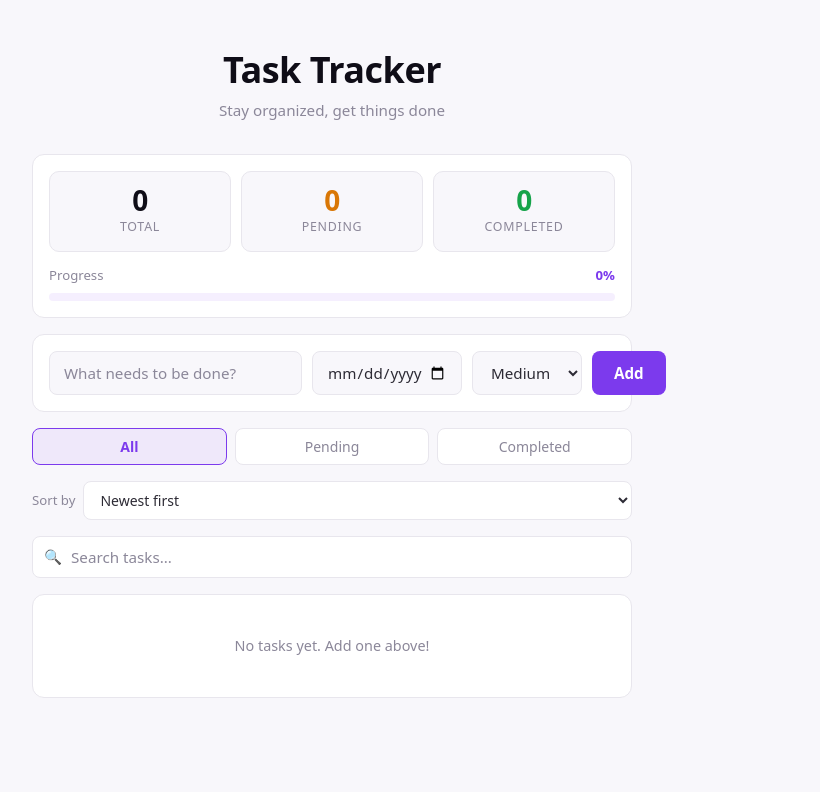
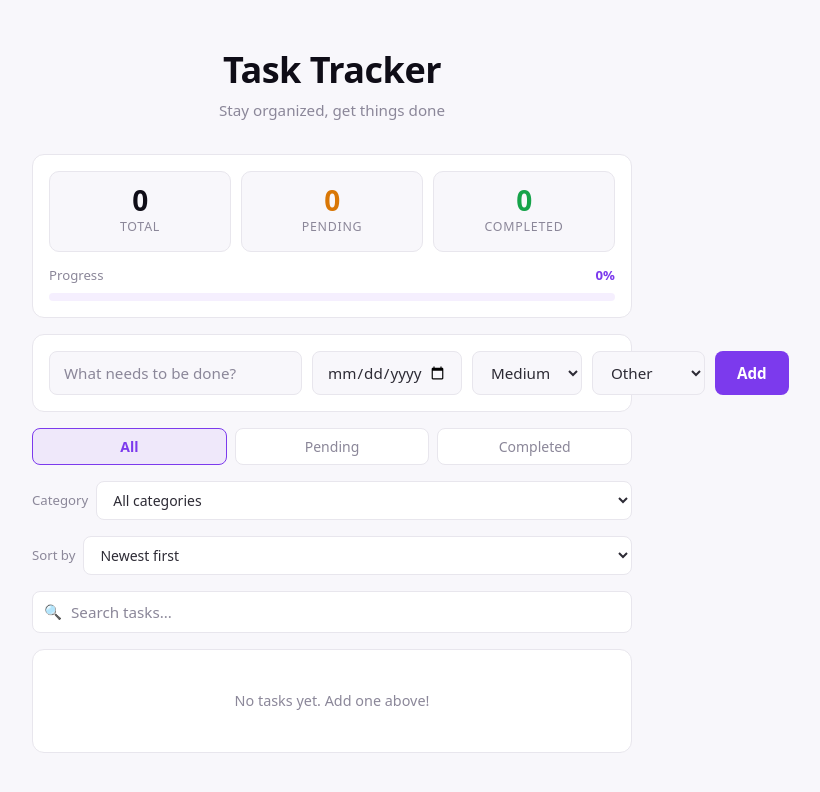
Before and after one commit to Mshega/task-tracker, a React (Vite) app: page / in a window 1280 px wide. Shown: the top 792 px of the page, without its empty margins (308-1128 px from the left). Built offline with nearby package versions, Linux system fonts and the light colour scheme.

Commit message:
task category

```diff
--- a/src/App.css
+++ b/src/App.css
@@ -637,3 +637,56 @@
   border-color: var(--accent);
   box-shadow: 0 0 0 3px var(--accent-glow);
 }
+
+/* ── Category filter ───────────────────────────────── */
+.category-filter {
+  display: flex;
+  align-items: center;
+  gap: 8px;
+}
+
+.category-filter__label {
+  font-size: 0.825rem;
+  color: var(--text-muted);
+  white-space: nowrap;
+}
+
+.category-filter__select {
+  flex: 1;
+  padding: 8px 12px;
+  font-size: 0.875rem;
+  font-family: inherit;
+  color: var(--text);
+  background: var(--surface);
+  border: 1px solid var(--border);
+  border-radius: 8px;
+  cursor: pointer;
+  outline: none;
+  transition: border-color 0.2s, box-shadow 0.2s;
+}
+
+.category-filter__select:focus {
+  border-color: var(--accent);
+  box-shadow: 0 0 0 3px var(--accent-glow);
+}
+
+/* ── Category badges ────────────────────────────────── */
+.task-item__badge--category-work {
+  color: #3b82f6;
+  background: rgba(59, 130, 246, 0.12);
+}
+
+.task-item__badge--category-personal {
+  color: var(--success);
+  background: rgba(22, 163, 74, 0.12);
+}
+
+.task-item__badge--category-study {
+  color: var(--accent);
+  background: var(--accent-subtle);
+}
+
+.task-item__badge--category-other {
+  color: var(--text-muted);
+  background: var(--bg);
+}
--- a/src/App.jsx
+++ b/src/App.jsx
@@ -45,6 +45,7 @@ function TaskSummary({ total, pending, completed }) {
 }
 
 const FILTERS = ['All', 'Pending', 'Completed']
+const CATEGORIES = ['Work', 'Personal', 'Study', 'Other']
 const PRIORITIES = ['Low', 'Medium', 'High']
 const PRIORITY_WEIGHT = { High: 3, Medium: 2, Low: 1 }
 const SORT_OPTIONS = [
@@ -110,6 +111,7 @@ function loadTasks() {
         ...t,
         priority: PRIORITIES.includes(t.priority) ? t.priority : 'Medium',
         createdAt: typeof t.createdAt === 'number' ? t.createdAt : 0,
+        category: CATEGORIES.includes(t.category) ? t.category : 'Other',
       }))
   } catch {
     return []
@@ -123,13 +125,16 @@ function App() {
   const [input, setInput] = useState('')
   const [dueDate, setDueDate] = useState('')
   const [priority, setPriority] = useState('Medium')
+  const [category, setCategory] = useState('Other')
   const [filter, setFilter] = useState('All')
   const [search, setSearch] = useState('')
   const [sortBy, setSortBy] = useState('newest')
+  const [categoryFilter, setCategoryFilter] = useState('All')
   const [editingId, setEditingId] = useState(null)
   const [editText, setEditText] = useState('')
   const [editDueDate, setEditDueDate] = useState('')
   const [editPriority, setEditPriority] = useState('Medium')
+  const [editCategory, setEditCategory] = useState('Other')
 
   // useRef for the auto-increment ID so it never causes re-renders
   // and is not stale across closures the way a module-level let would be
@@ -151,12 +156,13 @@ function App() {
     if (!trimmed) return
     setTasks(prev => [
       ...prev,
-      { id: nextId.current++, text: trimmed, completed: false, dueDate: dueDate || null, priority, createdAt: Date.now() },
+      { id: nextId.current++, text: trimmed, completed: false, dueDate: dueDate || null, priority, category, createdAt: Date.now() },
     ])
     setInput('')
     setDueDate('')
     setPriority('Medium')
-  }, [input, dueDate, priority])
+    setCategory('Other')
+  }, [input, dueDate, priority, category])
 
   const handleKeyDown = useCallback(
     e => {
@@ -183,6 +189,7 @@ function App() {
     setEditText(task.text)
     setEditDueDate(task.dueDate || '')
     setEditPriority(task.priority || 'Medium')
+    setEditCategory(task.category || 'Other')
   }, [])
 
   const saveEdit = useCallback(
@@ -190,14 +197,15 @@ function App() {
       const trimmed = editText.trim()
       if (!trimmed) return
       setTasks(prev =>
-        prev.map(task => (task.id === id ? { ...task, text: trimmed, dueDate: editDueDate || null, priority: editPriority } : task))
+        prev.map(task => (task.id === id ? { ...task, text: trimmed, dueDate: editDueDate || null, priority: editPriority, category: editCategory } : task))
       )
       setEditingId(null)
       setEditText('')
       setEditDueDate('')
       setEditPriority('Medium')
+      setEditCategory('Other')
     },
-    [editText, editDueDate, editPriority]
+    [editText, editDueDate, editPriority, editCategory]
   )
 
   const cancelEdit = useCallback(() => {
@@ -205,6 +213,7 @@ function App() {
     setEditText('')
     setEditDueDate('')
     setEditPriority('Medium')
+    setEditCategory('Other')
   }, [])
 
   const handleEditKeyDown = useCallback(
@@ -218,6 +227,7 @@ function App() {
   const filteredTasks = tasks.filter(task => {
     if (filter === 'Pending' && task.completed) return false
     if (filter === 'Completed' && !task.completed) return false
+    if (categoryFilter !== 'All' && task.category !== categoryFilter) return false
     if (search.trim() && !task.text.toLowerCase().includes(search.trim().toLowerCase())) return false
     return true
   })
@@ -271,6 +281,16 @@ function App() {
                 <option key={p} value={p}>{p}</option>
               ))}
             </select>
+            <select
+              className="task-input task-input--select"
+              value={category}
+              onChange={e => setCategory(e.target.value)}
+              aria-label="Task category"
+            >
+              {CATEGORIES.map(c => (
+                <option key={c} value={c}>{c}</option>
+              ))}
+            </select>
             <button className="add-btn" onClick={addTask} aria-label="Add task">
               Add
             </button>
@@ -288,6 +308,21 @@ function App() {
               {f}
             </button>
           ))}
+        </section>
+
+        <section className="category-filter" aria-label="Filter by category">
+          <label className="category-filter__label" htmlFor="category-select">Category</label>
+          <select
+            id="category-select"
+            className="category-filter__select"
+            value={categoryFilter}
+            onChange={e => setCategoryFilter(e.target.value)}
+          >
+            <option value="All">All categories</option>
+            {CATEGORIES.map(c => (
+              <option key={c} value={c}>{c}</option>
+            ))}
+          </select>
         </section>
 
         <section className="sort" aria-label="Sort tasks">
@@ -323,7 +358,9 @@ function App() {
                 ? 'No tasks yet. Add one above!'
                 : search.trim()
                   ? `No tasks match "${search.trim()}".`
-                  : `No ${filter.toLowerCase()} tasks.`}
+                  : categoryFilter !== 'All'
+                    ? `No ${categoryFilter.toLowerCase()} tasks.`
+                    : `No ${filter.toLowerCase()} tasks.`}
             </div>
           ) : (
             <ul className="task-list" role="list">
@@ -364,6 +401,16 @@ function App() {
                           <option key={p} value={p}>{p}</option>
                         ))}
                       </select>
+                      <select
+                        className="task-input task-input--inline task-input--select"
+                        value={editCategory}
+                        onChange={e => setEditCategory(e.target.value)}
+                        aria-label="Edit task category"
+                      >
+                        {CATEGORIES.map(c => (
+                          <option key={c} value={c}>{c}</option>
+                        ))}
+                      </select>
                       <div className="task-item__edit-actions">
                         <button
                           className="task-item__save"
@@ -399,6 +446,9 @@ function App() {
                           <div className="task-item__meta">
                             <span className={`task-item__badge task-item__badge--priority-${(task.priority || 'Medium').toLowerCase()}`}>
                               {task.priority || 'Medium'}
+                            </span>
+                            <span className={`task-item__badge task-item__badge--category-${(task.category || 'Other').toLowerCase()}`}>
+                              {task.category || 'Other'}
                             </span>
                             {task.dueDate && (
                               <span className="task-item__due-date">
```
